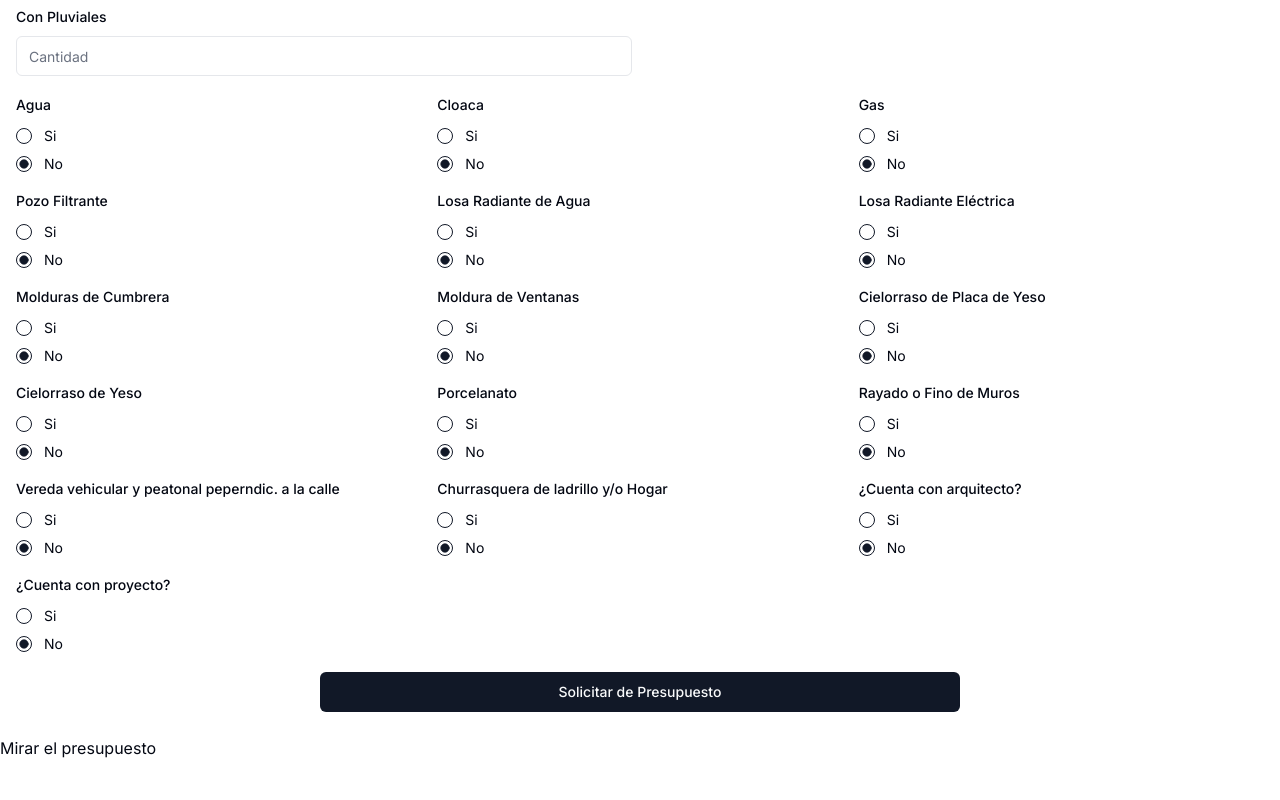
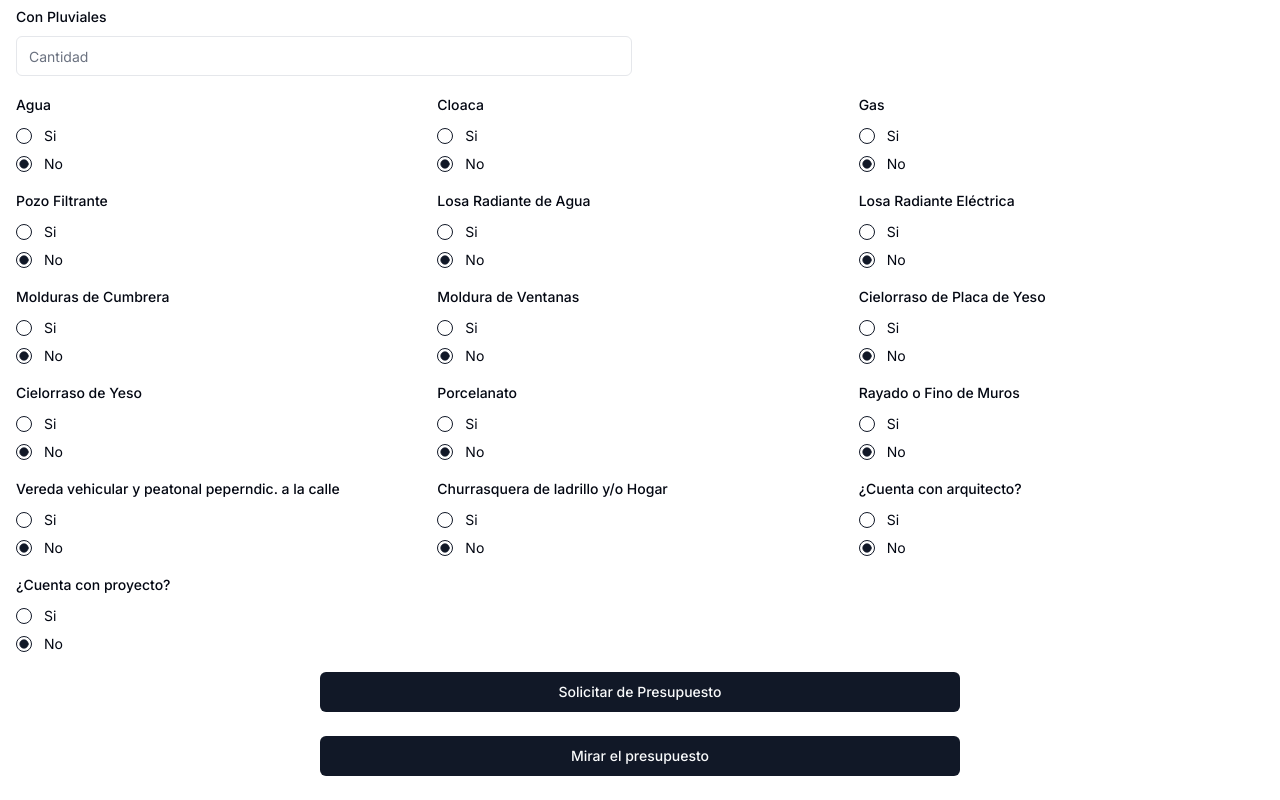
Before and after one commit to ginopastran/BathHouse, a Next.js app: page /otro in a window 1280 px wide. Shown: the part 540-1340 px from the top of the page. Before the commit the page ends 1300 px from the top, so only its background shows below. Built offline with nearby package versions, Linux system fonts and the light colour scheme.

Commit message:
Refactor popover trigger in ProfileForm component

```diff
--- a/app/otro/page.tsx
+++ b/app/otro/page.tsx
@@ -816,7 +816,10 @@
     <div>
 
     <Popover>
-    <PopoverTrigger>Mirar el presupuesto</PopoverTrigger>
+      <div className="flex justify-center pb-6">
+
+    <PopoverTrigger className="  rounded-md text-sm font-medium ring-offset-background transition-colors focus-visible:outline-none focus-visible:ring-2 focus-visible:ring-ring focus-visible:ring-offset-2 disabled:pointer-events-none disabled:opacity-50 bg-primary text-primary-foreground hover:bg-primary/90 h-10 w-[50%]">Mirar el presupuesto</PopoverTrigger>
+      </div>
     <PopoverContent className="h-[800px] w-screen">
       <Popoverdata />
     </PopoverContent>
```
